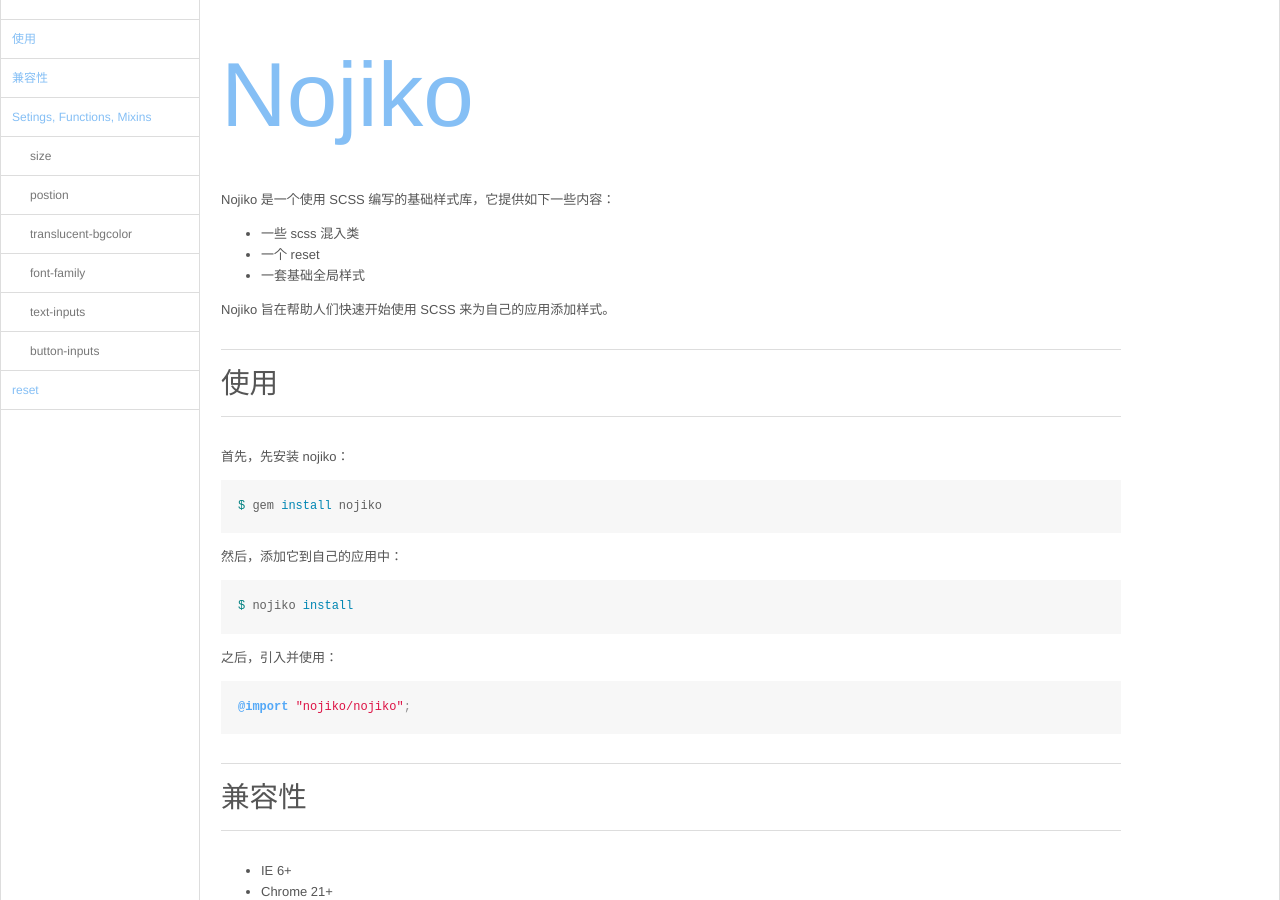
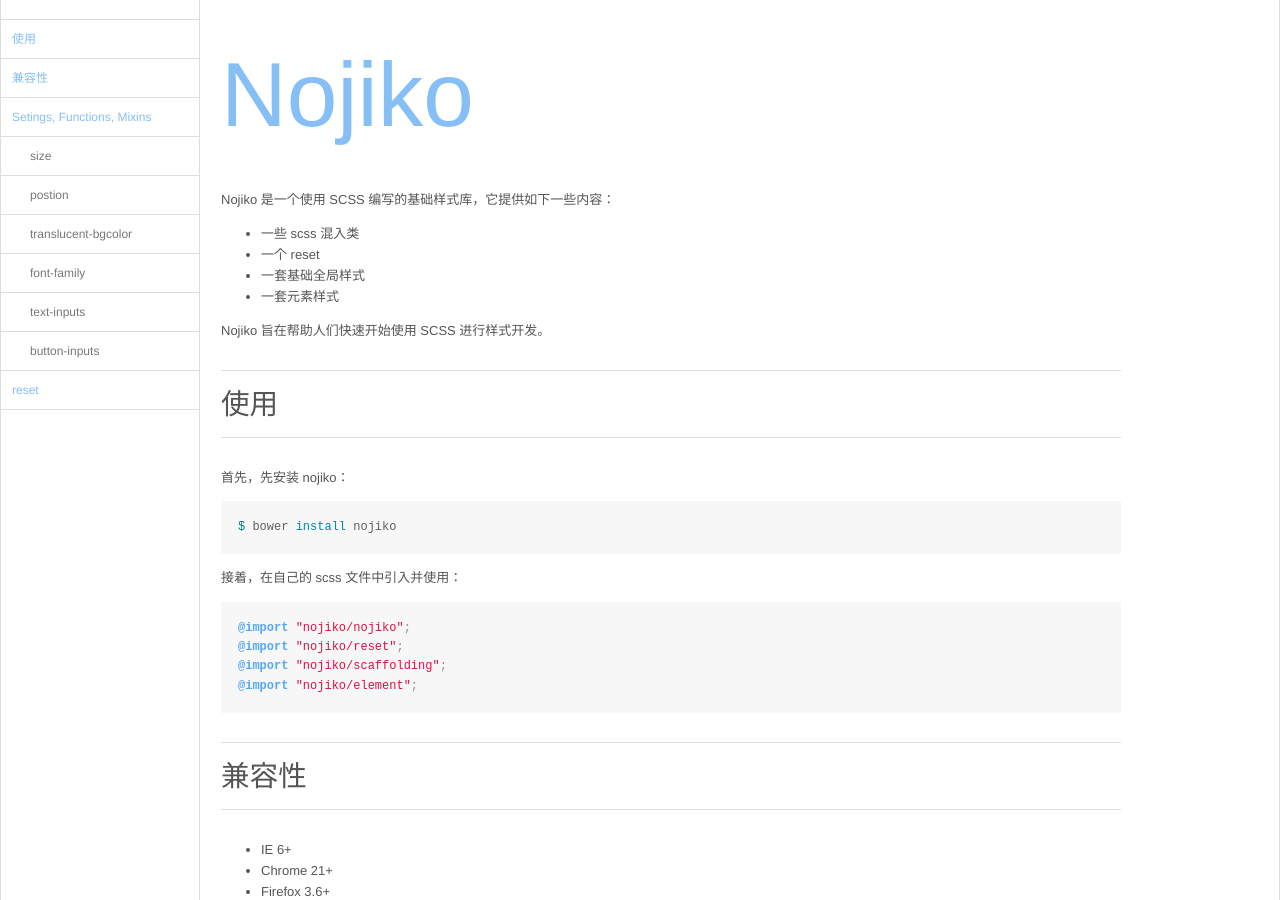
Before and after one commit to BiosSun/nojiko, a Jekyll site: the page built from doc/index.md, in a window 1280 px wide and 900 px high. Built offline with Jekyll 4.4.1, drawn with Linux system fonts in a browser that asks for light colours; Markdown is read by kramdown in place of the engine named in the settings.

Commit message:
更新文档

````diff
--- a/doc/index.md
+++ b/doc/index.md
@@ -12,27 +12,25 @@
 - 一些 scss 混入类
 - 一个 reset
 - 一套基础全局样式
+- 一套元素样式
 
-Nojiko 旨在帮助人们快速开始使用 SCSS 来为自己的应用添加样式。
+Nojiko 旨在帮助人们快速开始使用 SCSS 进行样式开发。
 
 ## 使用
 
 首先，先安装 nojiko：
 
 ```bash
-$ gem install nojiko
+$ bower install nojiko
 ```
 
-然后，添加它到自己的应用中：
-
-```bash
-$ nojiko install
-```
-
-之后，引入并使用：
+接着，在自己的 scss 文件中引入并使用：
 
 ```scss
 @import "nojiko/nojiko";
+@import "nojiko/reset";
+@import "nojiko/scaffolding";
+@import "nojiko/element";
 ```
 
 
````
Also changed, not shown: README.md.
